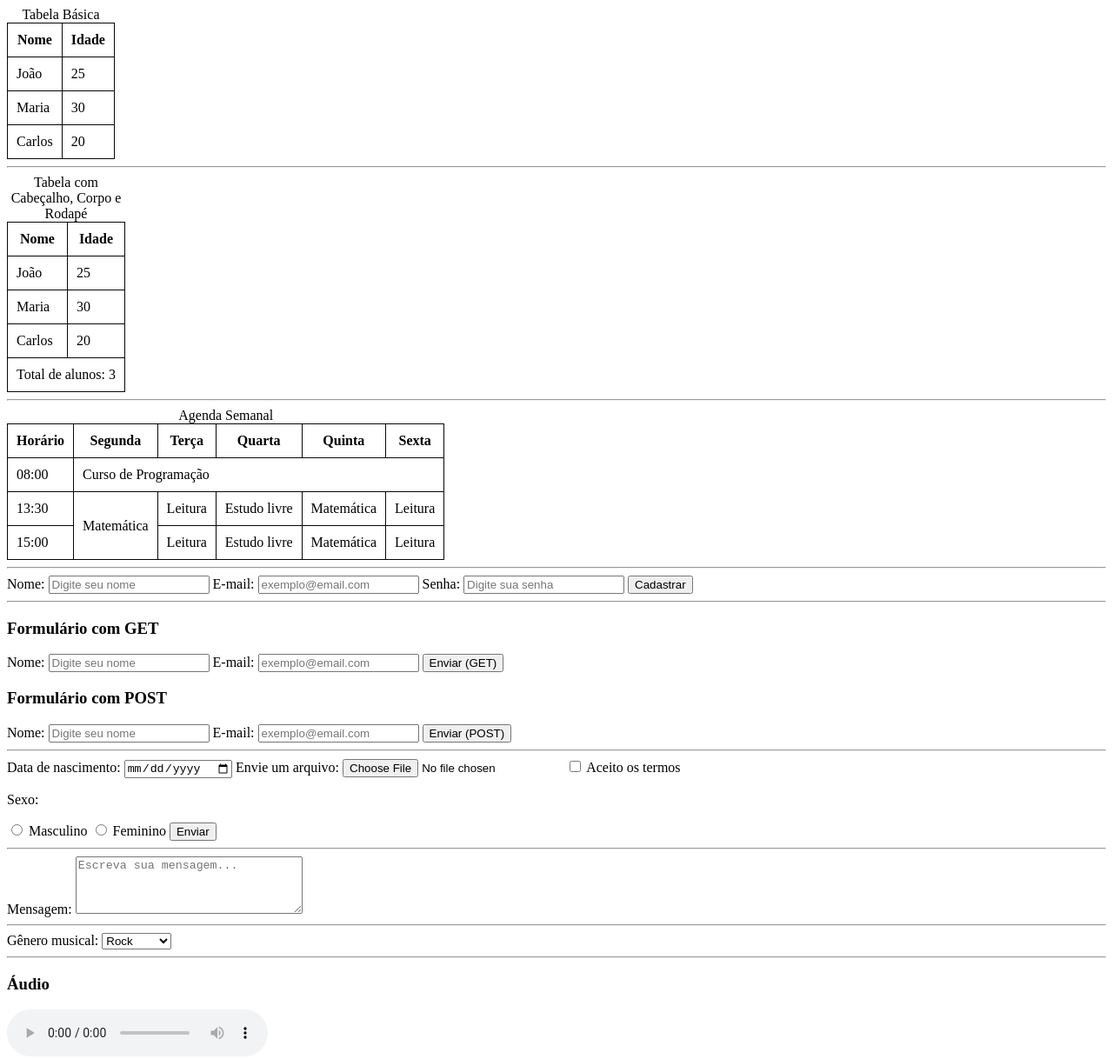
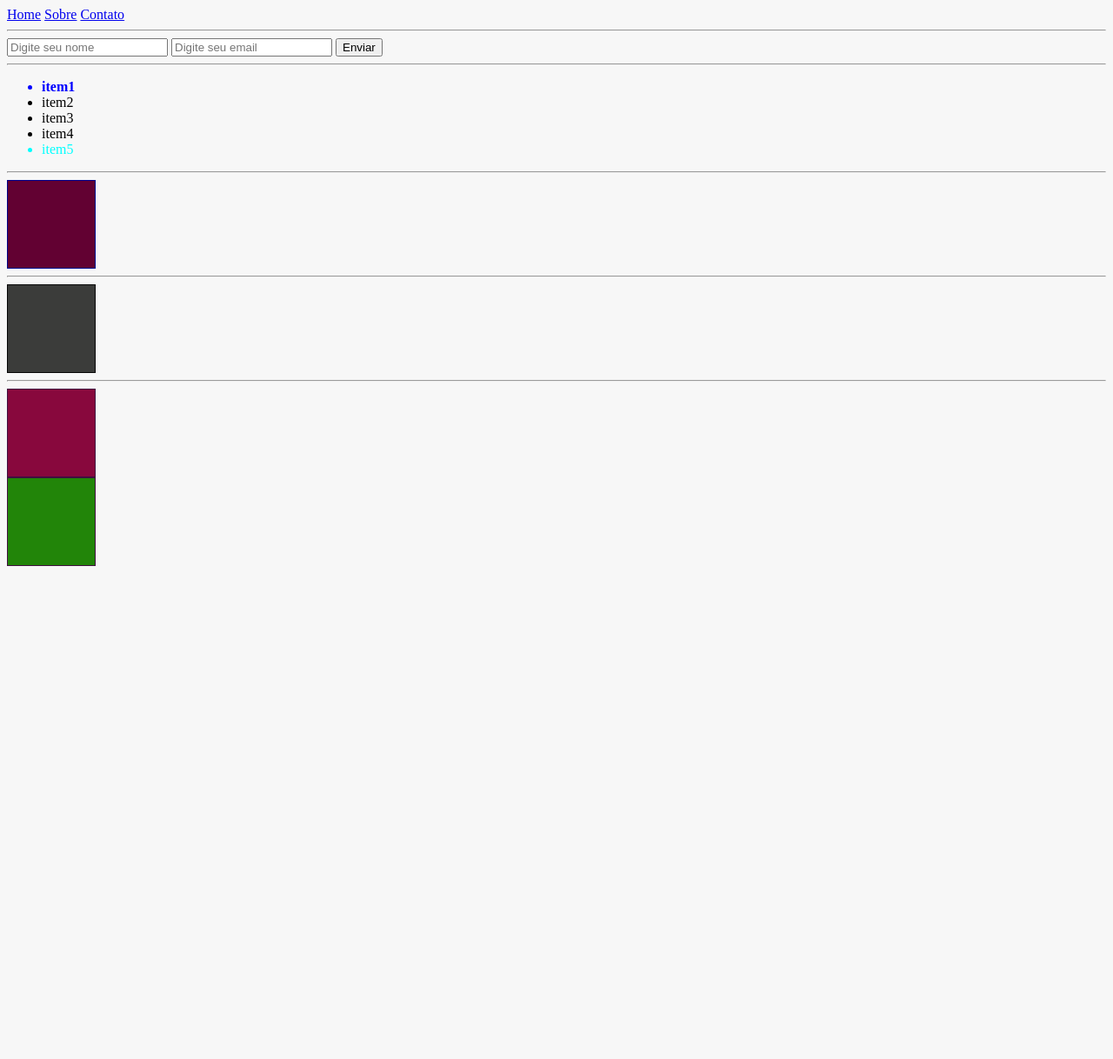
Before and after one commit to brazgraziele21-stack/S-atividades-HTML-, a plain HTML site: page index.html in a window 1280 px wide. Shown: the top 1218 px of the page at 87% size. After the commit the page ends 800 px from the top, so only its background shows below. Drawn offline with Linux system fonts and the light colour scheme.

Commit message:
Add files via upload

```diff
--- a/index.html
+++ b/index.html
@@ -3,283 +3,64 @@
   <head>
     <meta charset="UTF-8" />
     <meta name="viewport" content="width=device-width, initial-scale=1.0" />
-    <title>Atividades de Tabelas e Formulários</title>
+    <title>atividades aula 2</title>
     <link rel="stylesheet" href="style.css" />
   </head>
   <body>
     <!--Exercício 1-->
 
-    <table>
-      <caption>
-        Tabela Básica
-      </caption>
-
-      <tr>
-        <th>Nome</th>
-        <th>Idade</th>
-      </tr>
-
-      <tr>
-        <td>João</td>
-        <td>25</td>
-      </tr>
-      <tr>
-        <td>Maria</td>
-        <td>30</td>
-      </tr>
-      <tr>
-        <td>Carlos</td>
-        <td>20</td>
-      </tr>
-    </table>
-
-    <hr />
-
     <!--Exercício 2-->
 
-    <table>
-      <caption>
-        Tabela com Cabeçalho, Corpo e Rodapé
-      </caption>
-
-      <thead>
-        <tr>
-          <th>Nome</th>
-          <th>Idade</th>
-        </tr>
-      </thead>
-
-      <tbody>
-        <tr>
-          <td>João</td>
-          <td>25</td>
-        </tr>
-        <tr>
-          <td>Maria</td>
-          <td>30</td>
-        </tr>
-        <tr>
-          <td>Carlos</td>
-          <td>20</td>
-        </tr>
-      </tbody>
-
-      <tfoot>
-        <tr>
-          <td colspan="2">Total de alunos: 3</td>
-        </tr>
-      </tfoot>
-    </table>
+    <a href="Home">Home</a>
+    <a href="Sobre">Sobre</a>
+    <a href="Contato">Contato</a>
 
     <hr />
 
     <!--Exercício 3-->
 
-    <table>
-      <caption>
-        Agenda Semanal
-      </caption>
+    <form action="">
+      <input type="text" name="nome" id="nome" placeholder="Digite seu nome" />
 
-      <tr>
-        <th>Horário</th>
-        <th>Segunda</th>
-        <th>Terça</th>
-        <th>Quarta</th>
-        <th>Quinta</th>
-        <th>Sexta</th>
-      </tr>
-
-      <tr>
-        <td>08:00</td>
-        <td colspan="5">Curso de Programação</td>
-      </tr>
-
-      <tr>
-        <td>13:30</td>
-        <td rowspan="2">Matemática</td>
-        <td>Leitura</td>
-        <td>Estudo livre</td>
-        <td>Matemática</td>
-        <td>Leitura</td>
-      </tr>
-
-      <tr>
-        <td>15:00</td>
-        <td>Leitura</td>
-        <td>Estudo livre</td>
-        <td>Matemática</td>
-        <td>Leitura</td>
-      </tr>
-    </table>
-
-    <hr />
-
-    <!--Exercício 4-->
-
-    <form>
-      <label for="nome">Nome:</label>
-      <input
-        type="text"
-        id="nome"
-        name="nome"
-        placeholder="Digite seu nome"
-        required
-      />
-
-      <label for="email">E-mail:</label>
       <input
         type="email"
+        name="email"
         id="email"
-        name="email"
-        placeholder="exemplo@email.com"
-        required
+        placeholder="Digite seu email"
       />
-
-      <label for="senha">Senha:</label>
-      <input
-        type="password"
-        id="senha"
-        name="senha"
-        placeholder="Digite sua senha"
-        required
-      />
-
-      <button type="submit">Cadastrar</button>
-    </form>
-
-    <hr />
-
-    <!--Exercício 5-->
-
-    <h3>Formulário com GET</h3>
-    <form method="get" action="">
-      <label for="nome-get">Nome:</label>
-      <input
-        type="text"
-        id="nome-get"
-        name="nome"
-        placeholder="Digite seu nome"
-      />
-
-      <label for="email-get">E-mail:</label>
-      <input
-        type="email"
-        id="email-get"
-        name="email"
-        placeholder="exemplo@email.com"
-      />
-
-      <button type="submit">Enviar (GET)</button>
-    </form>
-
-    <h3>Formulário com POST</h3>
-    <form method="post" action="">
-      <label for="nome-post">Nome:</label>
-      <input
-        type="text"
-        id="nome-post"
-        name="nome"
-        placeholder="Digite seu nome"
-      />
-
-      <label for="email-post">E-mail:</label>
-      <input
-        type="email"
-        id="email-post"
-        name="email"
-        placeholder="exemplo@email.com"
-      />
-
-      <button type="submit">Enviar (POST)</button>
-    </form>
-
-    <hr />
-
-    <!--Exercício 6-->
-
-    <form>
-      <label for="nascimento">Data de nascimento:</label>
-      <input type="date" id="nascimento" name="nascimento" />
-
-      <label for="arquivo">Envie um arquivo:</label>
-      <input type="file" id="arquivo" name="arquivo" />
-
-      <label for="termos">
-        <input type="checkbox" id="termos" name="termos" />
-        Aceito os termos
-      </label>
-
-      <p>Sexo:</p>
-      <label for="masculino">
-        <input type="radio" id="masculino" name="sexo" value="masculino" />
-        Masculino
-      </label>
-
-      <label for="feminino">
-        <input type="radio" id="feminino" name="sexo" value="feminino" />
-        Feminino
-      </label>
 
       <button type="submit">Enviar</button>
     </form>
 
     <hr />
 
-    <!--Exercício 7-->
+    <!--Exercício 4-->
 
-    <label for="mensagem">Mensagem:</label>
-    <textarea
-      id="mensagem"
-      name="mensagem"
-      rows="4"
-      cols="30"
-      maxlength="200"
-      placeholder="Escreva sua mensagem..."
-    ></textarea>
+    <ul>
+      <li>item1</li>
+      <li>item2</li>
+      <li>item3</li>
+      <li>item4</li>
+      <li>item5</li>
+    </ul>
 
     <hr />
 
-    <!--Exercício 8-->
+    <!--Exercício 5-->
 
-    <label for="genero">Gênero musical:</label>
-    <select id="genero" name="genero">
-      <option value="rock">Rock</option>
-      <option value="pop">Pop</option>
-      <option value="rap">Rap</option>
-      <option value="sertanejo">Sertanejo</option>
-    </select>
+    <div class="caixa"></div>
 
     <hr />
 
-    <!--Exercício 9-->
+    <!--Exercício 6-->
 
-    <h3>Áudio</h3>
-    <audio src="sigmamusicart-no-copyright-music-537751.mp3" controls></audio>
-
-    <h3>Vídeo</h3>
-    <video src="AMV].mp4" controls width="300"></video>
+    <div class="propriedade"></div>
 
     <hr />
 
-    <!--Exercício 10-->
+    <!--Exercício 7-->
 
-    <iframe
-      width="400"
-      height="250"
-      src="https://www.youtube.com/embed/eP-uTgPdNZE?si=PqyLkvaaOtmUyNCN"
-      title="YouTube video player"
-      frameborder="0"
-      allow="
-        accelerometer;
-        autoplay;
-        clipboard-write;
-        encrypted-media;
-        gyroscope;
-        picture-in-picture;
-        web-share;
-      "
-      referrerpolicy="strict-origin-when-cross-origin"
-      allowfullscreen
-    ></iframe>
+    <div class="box1"></div>
+    <div class="box2"></div>
   </body>
 </html>
--- a/style.css
+++ b/style.css
@@ -1,7 +1,96 @@
-table,
-td,
-th {
-  border: 1px solid rgb(6, 6, 6);
-  border-collapse: collapse;
-  padding: 10px;
+body {
+  background: #f7f7f7;
 }
+
+a:hover {
+  color: rgb(153, 3, 143);
+  transition: color 0.2s;
+}
+
+input:focus {
+  outline: none;
+  border-color: #1a131c;
+}
+
+input:focus-visible {
+  border-color: 2px solid #3f044f;
+  box-shadow: 0 0 8px rgb(7, 7, 7);
+  outline: 2px solid transparent;
+}
+
+li:first-child {
+  font-weight: bold;
+  color: blue;
+}
+
+li:last-child {
+  color: aqua;
+}
+
+div {
+  width: 100px;
+  height: 100px;
+  border: 1px solid darkblue;
+  background-color: rgb(98, 1, 50);
+
+  transition: background 0.4s ease;
+}
+
+.caixa:hover {
+  background-color: rgb(255, 0, 221);
+  border: 1px solid rgb(64, 15, 64);
+}
+
+.propriedade {
+  width: 100px;
+  height: 100px;
+  background-color: rgb(59, 60, 58);
+  border: 1px solid rgb(5, 5, 5);
+}
+
+.propriedade:hover {
+  transition: all 0.3s ease-in-out;
+  transform: scale(1.08);
+  background-color: rgb(5, 5, 5);
+  border: 1px solid rgb(59, 60, 58);
+}
+
+.box1 {
+  width: 100px;
+  height: 100px;
+  background-color: rgb(136, 8, 61);
+  border: 1px solid rgb(64, 15, 64);
+}
+
+.box1:hover {
+  animation: MovimentoX 1s ease-in-out forwards;
+}
+
+@keyframes MovimentoX {
+  0% {
+    transform: translateX(0px);
+  }
+  100% {
+    transform: translateX(20px);
+  }
+}
+
+.box2 {
+  width: 100px;
+  height: 100px;
+  background-color: rgb(34, 133, 9);
+  border: 1px solid rgb(64, 15, 64);
+}
+
+.box2:hover {
+  animation: MovimentoY 1s ease-in-out forwards;
+}
+
+@keyframes MovimentoY {
+  0% {
+    transform: translateY(0px);
+  }
+  100% {
+    transform: translateY(20px);
+  }
+}
```
